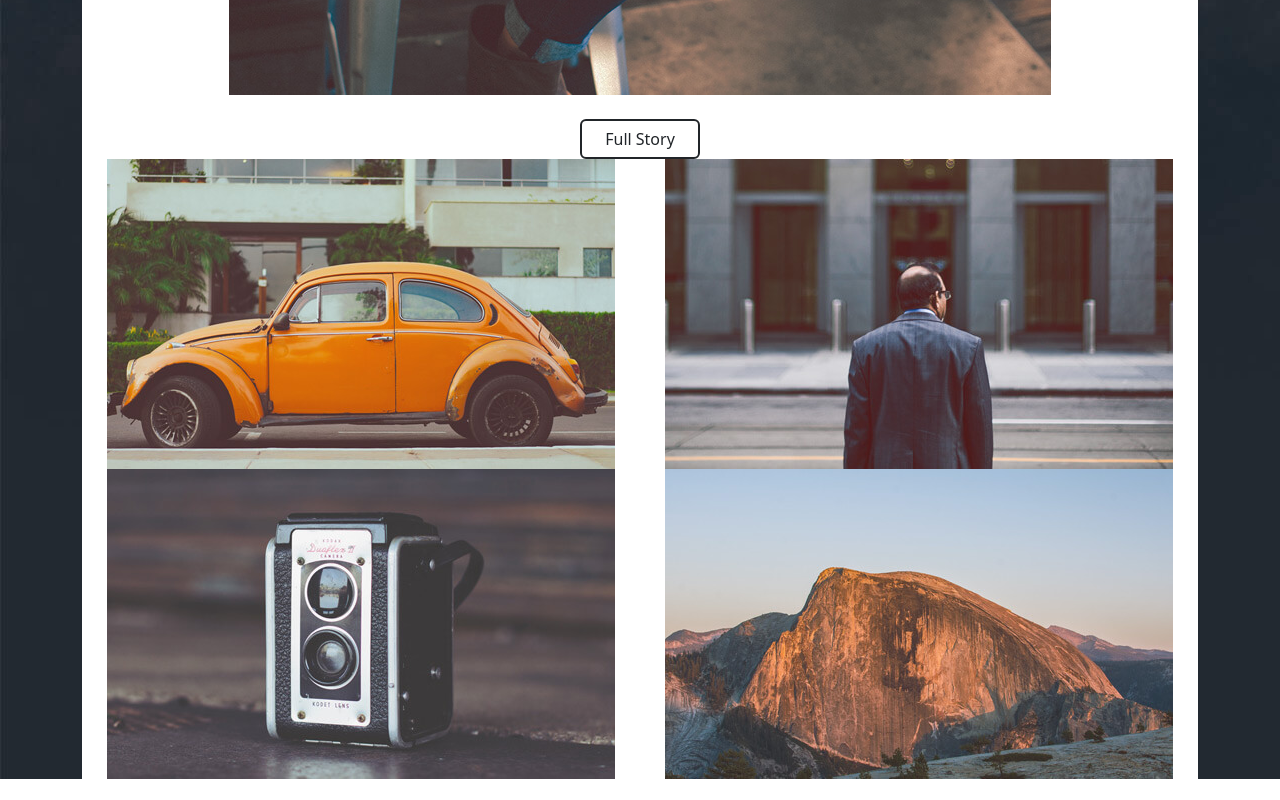
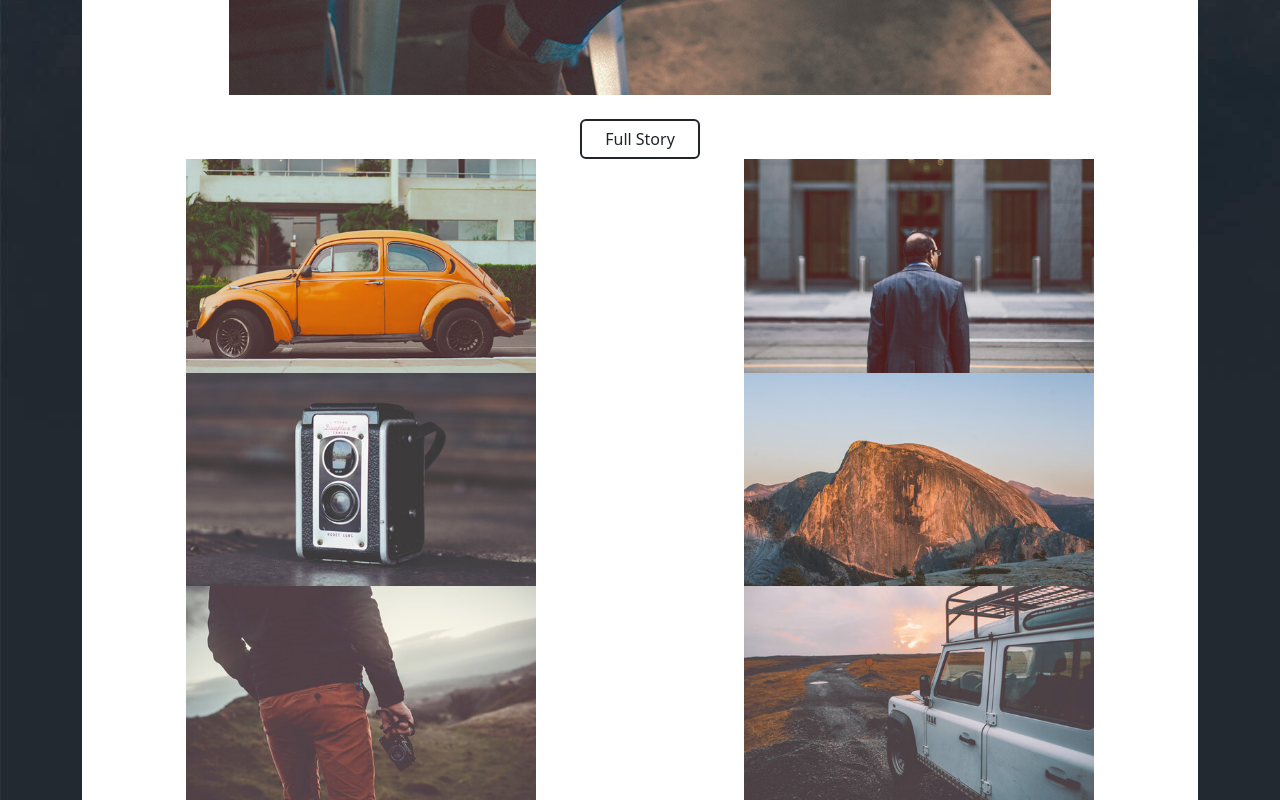
Before and after one commit to Obumezi/massively-landing-page, a website: page index.html in a window 1280 px wide. Shown: the part 957-1757 px from the top of the page. Before the commit the page ends 1736 px from the top, so only its background shows below. Drawn offline with nearby package versions, Linux system fonts and the light colour scheme.

Commit message:
online changes

```diff
--- a/index.html
+++ b/index.html
@@ -131,11 +131,20 @@
 
 					<div class="container ">
 						<div class="row justify-content-center">
-              <div class="col "><img src="./assets/images/1.jpg" alt=""></div>
-              <div class="col"><img src="./assets/images/2.jpg" alt="" srcset=""></div>
+							<div class="col"><img class="image-col " src="./assets/images/1.jpg" alt=""></div>
+							<div class="col"><img class="image-col" src="./assets/images/2.jpg" alt="" srcset=""></div>
 							<div class="w-100"></div>
-              <div class="col"><img src="./assets/images/3.jpg" alt="" srcset=""></div>
-              <div class="col"><img src="./assets/images/4.jpg" alt="" srcset=""></div>
+							<div class="col"><img class="image-col" src="./assets/images/3.jpg" alt="" srcset=""></div>
+							<div class="col"><img class="image-col" src="./assets/images/4.jpg" alt="" srcset=""></div>
+						</div>
+					</div>
+
+					<div class="container ">
+						<div class="row justify-content-center">
+							<div class="col "><img class="image-col" src="./assets/images/5.jpg" alt=""></div>
+							<div class="col"><img class="image-col" src="./assets/images/6.jpg" alt="" srcset=""></div>
+							<div class="w-100"></div>
+
 						</div>
 					</div>
 
--- a/styles.css
+++ b/styles.css
@@ -41,3 +41,7 @@ body {
 #navbar-set {
     color: white;
 }
+
+.image-col{
+	width: 350px
+}
```
Also changed, not shown: 2 other files. Lines whose indentation alone changed are shown as unchanged.
